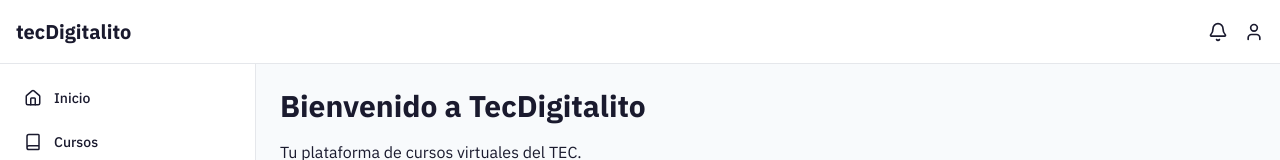
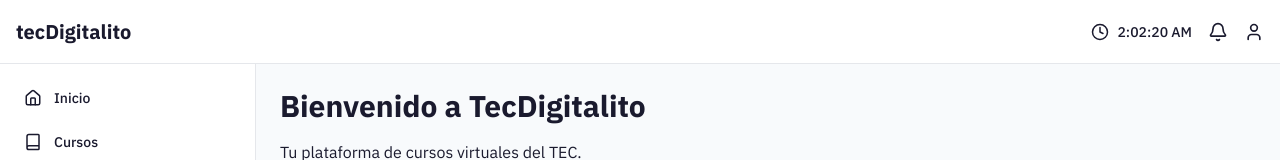
Before and after one commit to DanixHerrera/BD2_TecDigitalito, a React app in the folder TecDigitalito/frontend/: page / in a window 1280 px wide. Shown: the top 160 px of the page. Built offline with nearby package versions, Linux system fonts and the light colour scheme; the HTML template or start-up script is replaced by a standard one.

Commit message:
feat: add clock component

```diff
--- /dev/null
+++ b/TecDigitalito/frontend/src/app/components/Clock.jsx
@@ -0,0 +1,18 @@
+import { Clock as ClockIcon } from 'lucide-react'
+import { useState, useEffect } from 'react'
+
+export default function Clock() {
+    const [time, setTime] = useState(new Date());
+
+    useEffect(() => {
+        const timer = setInterval(() => setTime(new Date()), 1000);
+        return () => clearInterval(timer)
+    }, [])
+
+    return (
+        <div className="flex items-center gap-2">
+            <ClockIcon size={18} />
+            <span className="text-sm font-medium">{time.toLocaleTimeString()}</span>
+        </div>
+    )
+}
--- a/TecDigitalito/frontend/src/app/components/Navbar.jsx
+++ b/TecDigitalito/frontend/src/app/components/Navbar.jsx
@@ -1,6 +1,6 @@
 import { Link } from 'react-router'
 import { Menu, Bell, User } from 'lucide-react'
-
+import Clock from './Clock'
 export default function Navbar({ onMenuClick }) {
   return (
     <nav className="fixed top-0 left-0 right-0 h-16 bg-white border-b z-50 px-4 flex items-center justify-between">
@@ -11,6 +11,7 @@
         <Link to="/this-route-does-not-exist" className="font-bold text-xl text-primary">tecDigitalito</Link>
       </div>
       <div className="flex items-center gap-4 text-muted-foreground">
+        <Clock />
         <Bell size={20} />
         <User size={20} />
       </div>
--- a/TecDigitalito/frontend/src/app/components/Sidebar.jsx
+++ b/TecDigitalito/frontend/src/app/components/Sidebar.jsx
@@ -4,7 +4,7 @@
 
 export default function Sidebar({ isOpen, onClose }) {
   const links = [
-    { name: 'Inicio', path: '/this-route-does-not-exist', icon: Home },
+    { name: 'Inicio', path: '/', icon: Home },
     { name: 'Cursos', path: '/my-enrollments', icon: Book },
     { name: 'Social', path: '/social/friends', icon: Users },
   ]
```
